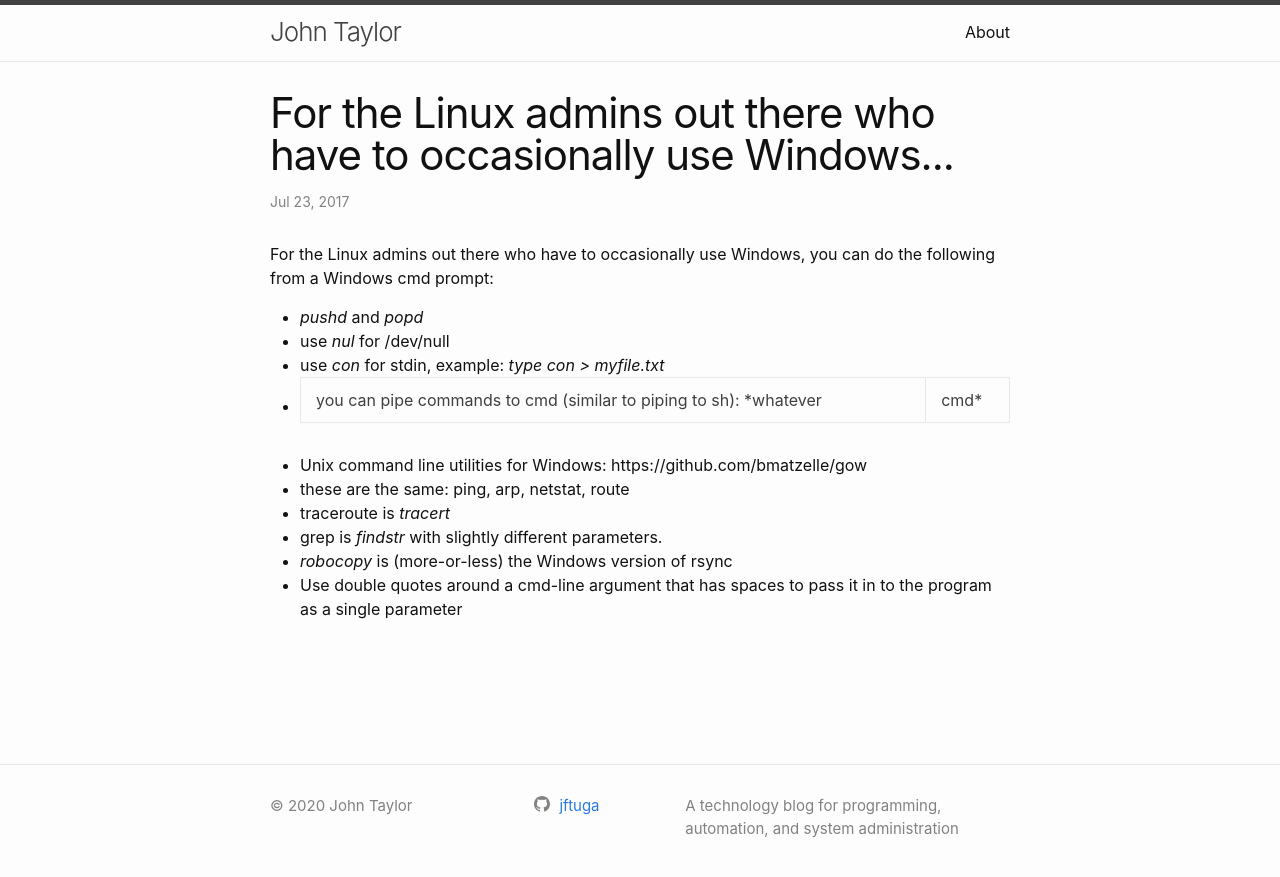
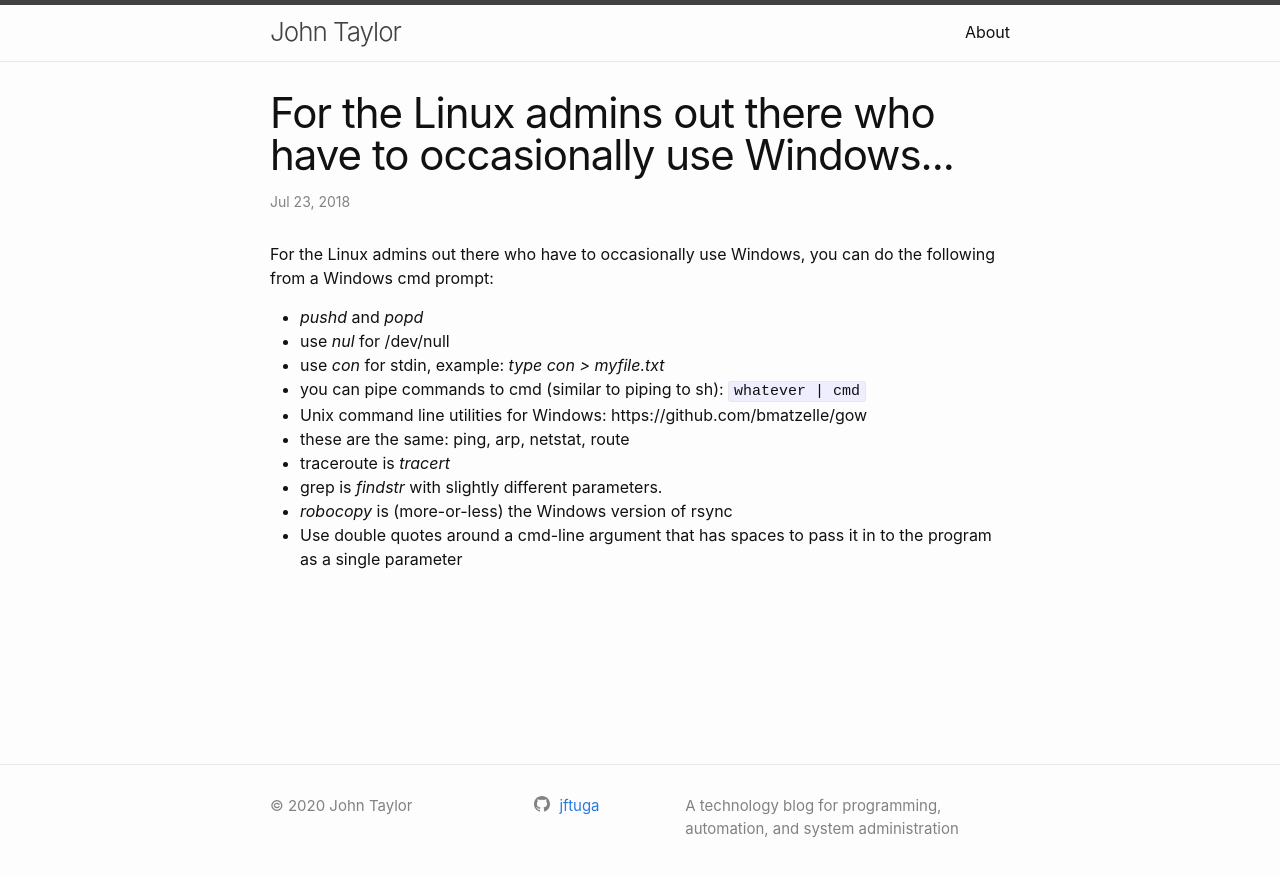
Before and after one commit to jftuga/blog, a Jekyll site: the page built from _posts/2018-07-23--For-the-Linux-admins-out-there-who-have-to-occasionally-use-Windows.md, in a window 1280 px wide. Shown: the top 877 px of the page. Built offline with Jekyll 4.4.1, drawn with Linux system fonts in a browser that asks for light colours.

Commit message:
fix date; fix pipe issue

```diff
--- a/_posts/2018-07-23--For-the-Linux-admins-out-there-who-have-to-occasionally-use-Windows.md
+++ b/_posts/2018-07-23--For-the-Linux-admins-out-there-who-have-to-occasionally-use-Windows.md
@@ -1,7 +1,7 @@
 ---
 layout: post
 title: "For the Linux admins out there who have to occasionally use Windows..."
-date: 2017-07-23 06:04:52 +0000
+date: 2018-07-23 06:04:52 +0000
 categories: sysadmin command-line
 ---
 
@@ -10,7 +10,7 @@ For the Linux admins out there who have to occasionally use Windows, you can do
 * *pushd* and *popd*
 * use *nul* for /dev/null
 * use *con* for stdin, example: *type con > myfile.txt*
-* you can pipe commands to cmd (similar to piping to sh): *whatever | cmd*
+* you can pipe commands to cmd (similar to piping to sh): `whatever | cmd`
 * Unix command line utilities for Windows: https://github.com/bmatzelle/gow
 * these are the same: ping, arp, netstat, route
 * traceroute is *tracert*
```
